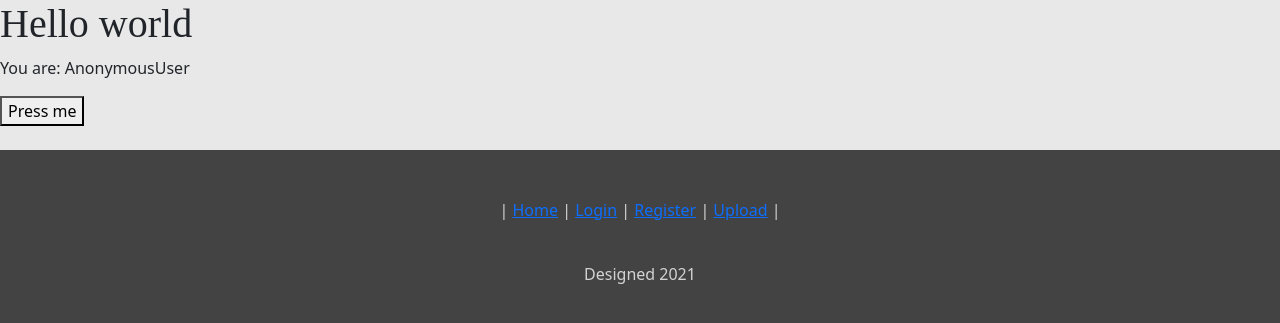
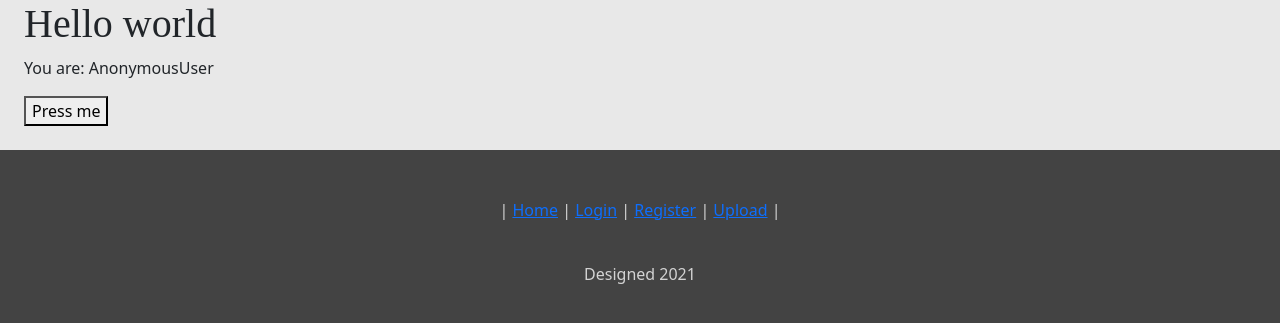
Before and after one commit to IsaiahST2020/SeniorDesignProject, a Django app: page / in a window 1280 px wide. Shown: the part 221-544 px from the top of the page. Run offline with Django 3.2, Linux system fonts and the light colour scheme; some libraries are stand-ins or nearby versions.

Commit message:
Made content on the edges have padding

```diff
--- a/templates/base.html
+++ b/templates/base.html
@@ -47,7 +47,7 @@
                 </div>
             </div>
         </nav>
-        <main class="pb-4">
+        <main class="pb-4 px-4">
             {% block content %}
             replace mex
             {% endblock %}
```
